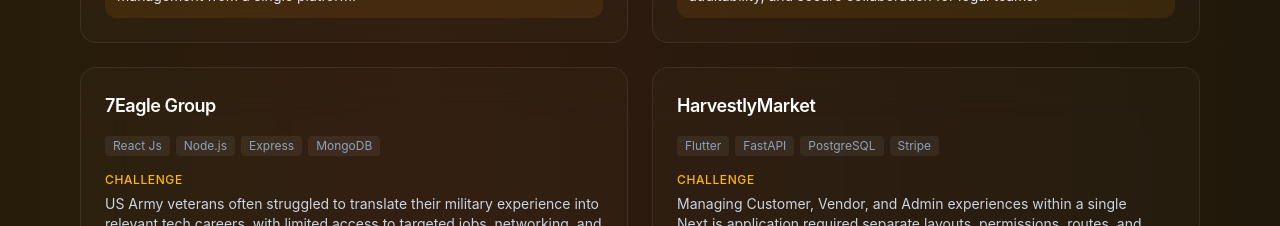
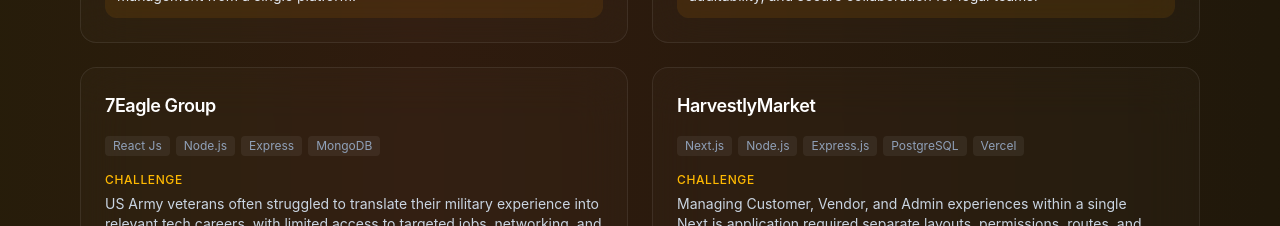
Before and after one commit to MuhammadAslanAshraf/personal-portfolio, a React app: page / in a window 1280 px wide. Shown: the part 5040-5266 px from the top of the page. Built offline with nearby package versions, Linux system fonts and the light colour scheme; the HTML template or start-up script is replaced by a standard one.

Commit message:
update project details

```diff
--- a/src/components/projects/Projects.jsx
+++ b/src/components/projects/Projects.jsx
@@ -198,16 +198,19 @@
                 </h3>
                 <div class="mt-2 flex flex-wrap gap-1.5">
                   <span class="rounded bg-white/[0.06] px-2 py-0.5 text-xs text-slate-400">
-                    Flutter
+                   Next.js
                   </span>
                   <span class="rounded bg-white/[0.06] px-2 py-0.5 text-xs text-slate-400">
-                    FastAPI
+                    Node.js
+                  </span>
+                  <span class="rounded bg-white/[0.06] px-2 py-0.5 text-xs text-slate-400">
+                    Express.js
                   </span>
                   <span class="rounded bg-white/[0.06] px-2 py-0.5 text-xs text-slate-400">
                     PostgreSQL
                   </span>
                   <span class="rounded bg-white/[0.06] px-2 py-0.5 text-xs text-slate-400">
-                    Stripe
+                    Vercel
                   </span>
                 </div>
               </div>
```
